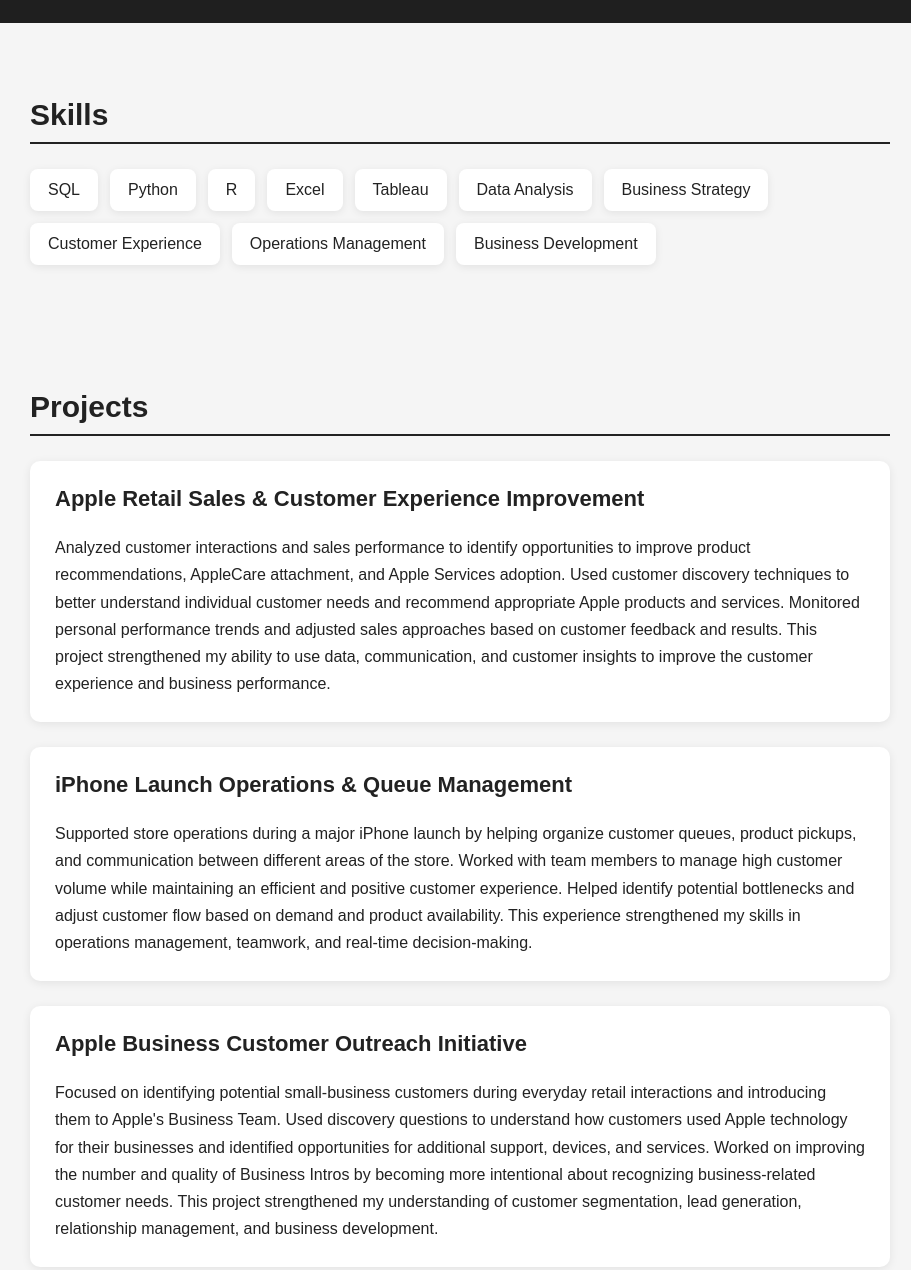
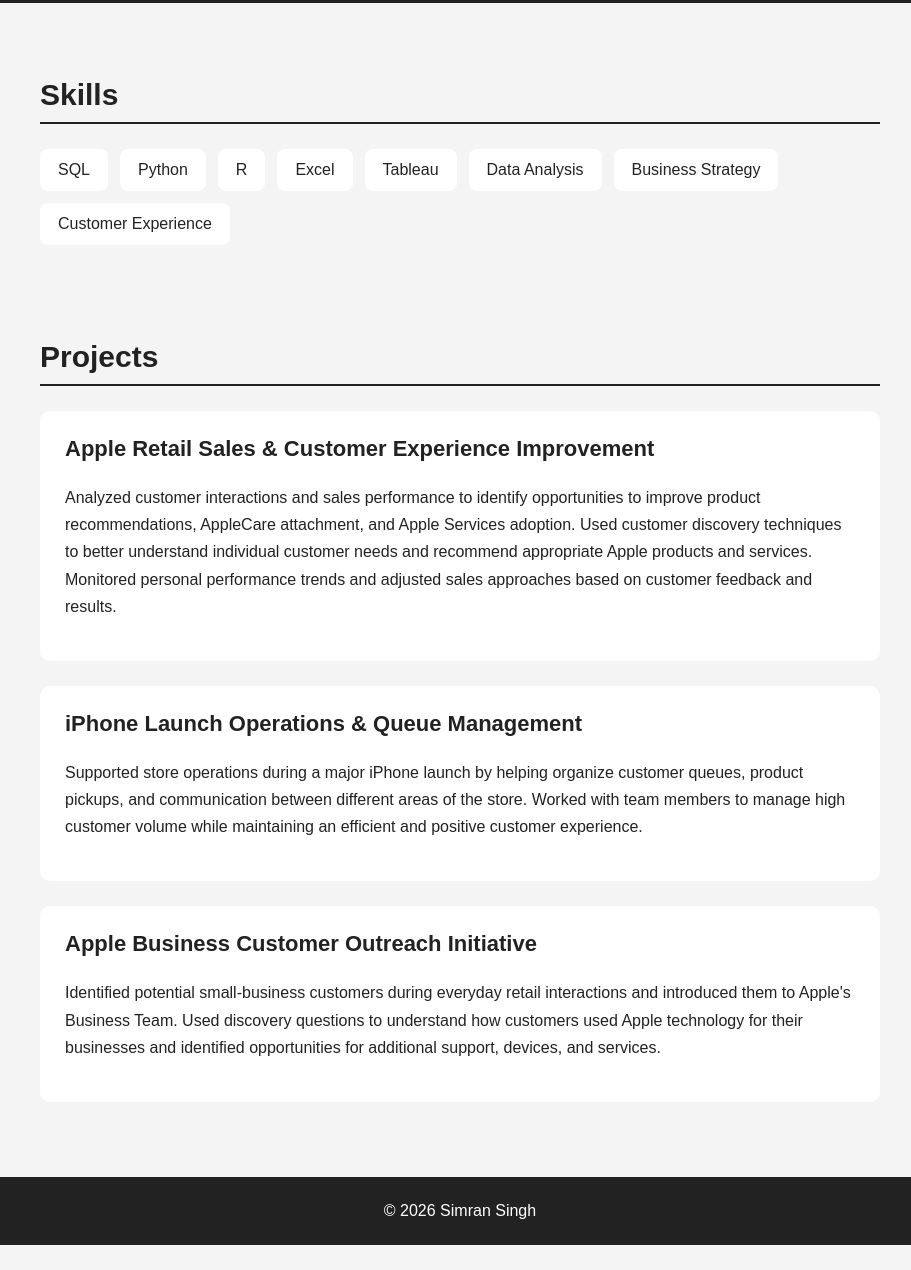
Before and after one commit to simransingh7/simransingh7.github.io, a plain HTML site: page index.html in a window 1280 px wide. Shown: the part 423-1693 px from the top of the page, without its empty margins (180-1091 px from the left). After the commit the page ends 1668 px from the top, so only its background shows below. Drawn offline with Linux system fonts and the light colour scheme.

Commit message:
Refactor index.html for improved structure and styles
Refactored HTML structure and inline styles for better readability and organization. Updated header, main, and footer sections with improved styling.

```diff
--- a/index.html
+++ b/index.html
@@ -4,230 +4,201 @@
 <head>
     <meta charset="UTF-8">
     <meta name="viewport" content="width=device-width, initial-scale=1.0">
-
     <title>Simran Singh | Portfolio</title>
-
-    <style>
-        * {
-            box-sizing: border-box;
-        }
-
-        body {
-            margin: 0;
-            font-family: Arial, Helvetica, sans-serif;
-            background-color: #f5f5f5;
-            color: #222;
-        }
-
-        .hero {
-            background-color: #1f1f1f;
-            color: white;
-            text-align: center;
-            padding: 60px 20px;
-        }
-
-        .headshot {
-            width: 160px;
-            height: 160px;
-            object-fit: cover;
-            border-radius: 50%;
-            display: block;
-            margin: 0 auto 20px auto;
-        }
-
-        .hero h1 {
-            font-size: 42px;
-            margin: 0 0 12px 0;
-        }
-
-        .hero p {
-            max-width: 700px;
-            margin: 0 auto;
-            font-size: 18px;
-            line-height: 1.6;
-        }
-
-        .container {
-            max-width: 900px;
-            margin: 0 auto;
-            padding: 50px 20px;
-        }
-
-        h2 {
-            font-size: 30px;
-            margin-bottom: 25px;
-            border-bottom: 2px solid #222;
-            padding-bottom: 10px;
-        }
-
-        .skills-grid {
-            display: flex;
-            flex-wrap: wrap;
-            gap: 12px;
-        }
-
-        .skill {
-            background-color: white;
-            padding: 12px 18px;
-            border-radius: 8px;
-            box-shadow: 0 2px 8px rgba(0, 0, 0, 0.08);
-        }
-
-        .project {
-            background-color: white;
-            padding: 25px;
-            border-radius: 10px;
-            margin-bottom: 25px;
-            box-shadow: 0 2px 10px rgba(0, 0, 0, 0.08);
-        }
-
-        .project h3 {
-            margin-top: 0;
-            font-size: 22px;
-        }
-
-        .project p {
-            line-height: 1.7;
-            margin-bottom: 0;
-        }
-
-        footer {
-            background-color: #1f1f1f;
-            color: white;
-            text-align: center;
-            padding: 25px;
-            margin-top: 20px;
-        }
-
-        @media (max-width: 600px) {
-            .hero h1 {
-                font-size: 34px;
-            }
-
-            .hero p {
-                font-size: 16px;
-            }
-
-            .headshot {
-                width: 140px;
-                height: 140px;
-            }
-        }
-    </style>
 </head>
 
-<body>
+<body style="margin:0; font-family:Arial, sans-serif; background:#f4f4f4; color:#222;">
 
-    <header class="hero">
+    <!-- HEADER -->
+    <div style="
+        width:100%;
+        background:#222;
+        color:white;
+        text-align:center;
+        padding:50px 20px;
+        box-sizing:border-box;
+    ">
 
-        <img src="headshot.png" alt="Simran Singh" class="headshot">
+        <img
+            src="headshot.png"
+            alt="Simran Singh"
+            style="
+                width:160px;
+                height:160px;
+                object-fit:cover;
+                border-radius:50%;
+                display:block;
+                margin:0 auto 20px auto;
+            "
+        >
 
-        <h1>Simran Singh</h1>
+        <h1 style="font-size:40px; margin:0 0 15px 0;">
+            Simran Singh
+        </h1>
 
-        <p>
+        <p style="
+            max-width:700px;
+            margin:0 auto;
+            font-size:18px;
+            line-height:1.6;
+        ">
             Business Analytics and Information Technology student with experience
             in customer-facing technology and an interest in using data and strategy
             to solve business problems.
         </p>
 
-    </header>
+    </div>
 
 
-    <main>
+    <!-- SKILLS -->
+    <div style="
+        max-width:900px;
+        margin:0 auto;
+        padding:50px 30px;
+        box-sizing:border-box;
+    ">
 
-        <section class="container">
+        <h2 style="
+            font-size:30px;
+            border-bottom:2px solid #222;
+            padding-bottom:10px;
+        ">
+            Skills
+        </h2>
 
-            <h2>Skills</h2>
+        <div style="
+            display:flex;
+            flex-wrap:wrap;
+            gap:12px;
+        ">
 
-            <div class="skills-grid">
+            <span style="background:white; padding:12px 18px; border-radius:8px;">SQL</span>
 
-                <div class="skill">SQL</div>
-                <div class="skill">Python</div>
-                <div class="skill">R</div>
-                <div class="skill">Excel</div>
-                <div class="skill">Tableau</div>
-                <div class="skill">Data Analysis</div>
-                <div class="skill">Business Strategy</div>
-                <div class="skill">Customer Experience</div>
-                <div class="skill">Operations Management</div>
-                <div class="skill">Business Development</div>
+            <span style="background:white; padding:12px 18px; border-radius:8px;">Python</span>
+
+            <span style="background:white; padding:12px 18px; border-radius:8px;">R</span>
+
+            <span style="background:white; padding:12px 18px; border-radius:8px;">Excel</span>
+
+            <span style="background:white; padding:12px 18px; border-radius:8px;">Tableau</span>
+
+            <span style="background:white; padding:12px 18px; border-radius:8px;">Data Analysis</span>
+
+            <span style="background:white; padding:12px 18px; border-radius:8px;">Business Strategy</span>
+
+            <span style="background:white; padding:12px 18px; border-radius:8px;">Customer Experience</span>
 
         </div>
 
-        </section>
+    </div>
 
 
-        <section class="container">
+    <!-- PROJECTS -->
+    <div style="
+        max-width:900px;
+        margin:0 auto;
+        padding:20px 30px 50px 30px;
+        box-sizing:border-box;
+    ">
 
-            <h2>Projects</h2>
+        <h2 style="
+            font-size:30px;
+            border-bottom:2px solid #222;
+            padding-bottom:10px;
+        ">
+            Projects
+        </h2>
 
 
-            <div class="project">
+        <div style="
+            width:100%;
+            background:white;
+            padding:25px;
+            margin-bottom:25px;
+            border-radius:10px;
+            box-sizing:border-box;
+        ">
 
-                <h3>Apple Retail Sales & Customer Experience Improvement</h3>
+            <h3 style="font-size:22px; margin-top:0;">
+                Apple Retail Sales & Customer Experience Improvement
+            </h3>
 
-                <p>
+            <p style="line-height:1.7;">
                 Analyzed customer interactions and sales performance to identify
                 opportunities to improve product recommendations, AppleCare
                 attachment, and Apple Services adoption. Used customer discovery
                 techniques to better understand individual customer needs and
                 recommend appropriate Apple products and services. Monitored
                 personal performance trends and adjusted sales approaches based
-                    on customer feedback and results. This project strengthened my
-                    ability to use data, communication, and customer insights to
-                    improve the customer experience and business performance.
+                on customer feedback and results.
             </p>
 
         </div>
 
 
-            <div class="project">
+        <div style="
+            width:100%;
+            background:white;
+            padding:25px;
+            margin-bottom:25px;
+            border-radius:10px;
+            box-sizing:border-box;
+        ">
 
-                <h3>iPhone Launch Operations & Queue Management</h3>
+            <h3 style="font-size:22px; margin-top:0;">
+                iPhone Launch Operations & Queue Management
+            </h3>
 
-                <p>
+            <p style="line-height:1.7;">
                 Supported store operations during a major iPhone launch by helping
-                    organize customer queues, product pickups, and communication between
-                    different areas of the store. Worked with team members to manage
-                    high customer volume while maintaining an efficient and positive
-                    customer experience. Helped identify potential bottlenecks and
-                    adjust customer flow based on demand and product availability.
-                    This experience strengthened my skills in operations management,
-                    teamwork, and real-time decision-making.
+                organize customer queues, product pickups, and communication
+                between different areas of the store. Worked with team members to
+                manage high customer volume while maintaining an efficient and
+                positive customer experience.
             </p>
 
         </div>
 
 
-            <div class="project">
+        <div style="
+            width:100%;
+            background:white;
+            padding:25px;
+            margin-bottom:25px;
+            border-radius:10px;
+            box-sizing:border-box;
+        ">
 
-                <h3>Apple Business Customer Outreach Initiative</h3>
+            <h3 style="font-size:22px; margin-top:0;">
+                Apple Business Customer Outreach Initiative
+            </h3>
 
-                <p>
-                    Focused on identifying potential small-business customers during
-                    everyday retail interactions and introducing them to Apple's
-                    Business Team. Used discovery questions to understand how customers
-                    used Apple technology for their businesses and identified
-                    opportunities for additional support, devices, and services.
-                    Worked on improving the number and quality of Business Intros by
-                    becoming more intentional about recognizing business-related
-                    customer needs. This project strengthened my understanding of
-                    customer segmentation, lead generation, relationship management,
-                    and business development.
+            <p style="line-height:1.7;">
+                Identified potential small-business customers during everyday
+                retail interactions and introduced them to Apple's Business Team.
+                Used discovery questions to understand how customers used Apple
+                technology for their businesses and identified opportunities for
+                additional support, devices, and services.
             </p>
 
         </div>
 
-        </section>
-
-    </main>
+    </div>
 
 
-    <footer>
+    <!-- FOOTER -->
+    <div style="
+        width:100%;
+        background:#222;
+        color:white;
+        text-align:center;
+        padding:25px;
+        box-sizing:border-box;
+    ">
 
-        <p>© 2026 Simran Singh</p>
+        © 2026 Simran Singh
 
-    </footer>
+    </div>
 
 </body>
 
```
Lines whose indentation alone changed are shown as unchanged.
